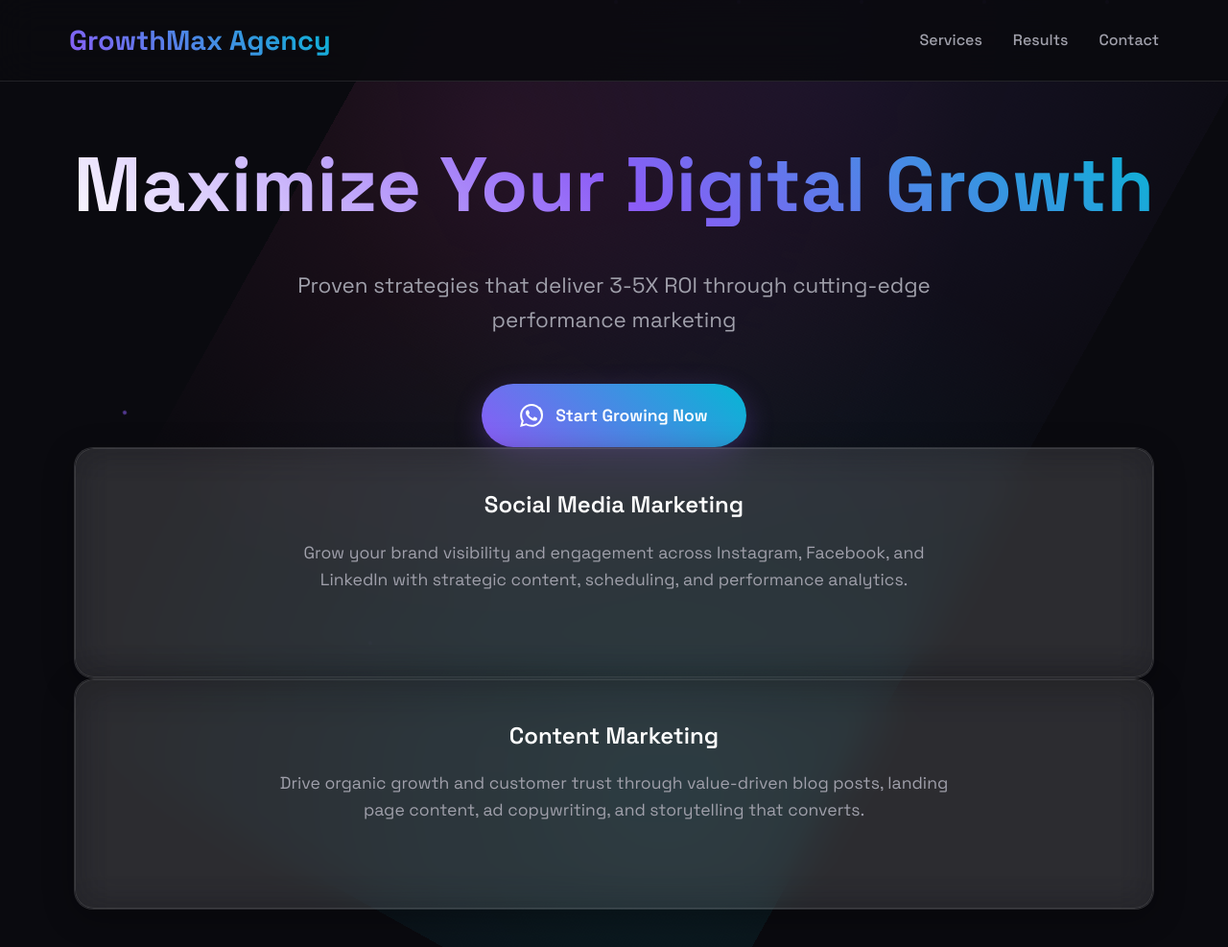
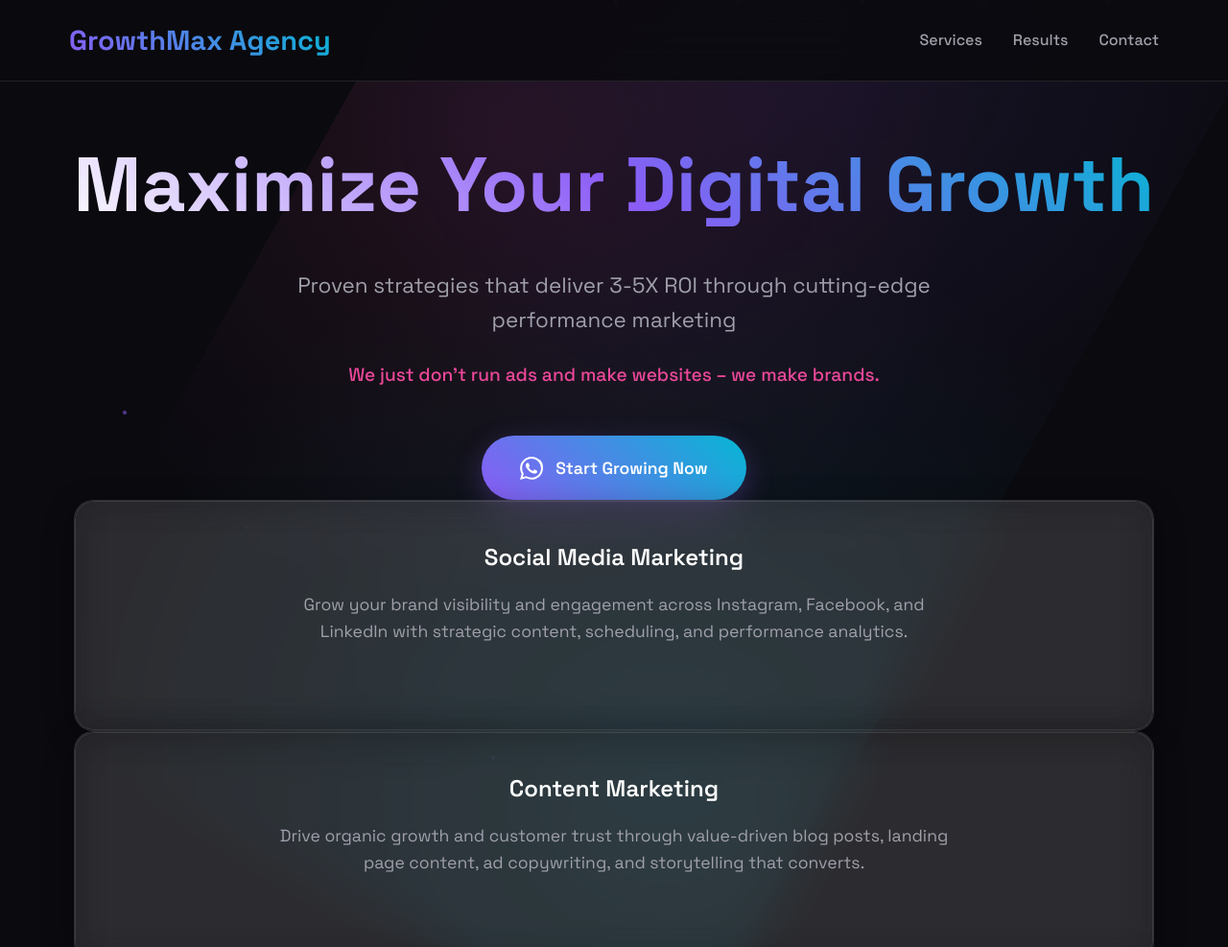
Before and after one commit to growthmaxagencycom/GrowthMaxAgency, a plain HTML site: page index.html in a window 1280 px wide. Shown: the top 987 px of the page at 96% size. Drawn offline with Linux system fonts and the light colour scheme.

Commit message:
Update index.html

```diff
--- a/index.html
+++ b/index.html
@@ -482,6 +482,10 @@
     <div class="hero-content">
       <h1>Maximize Your Digital Growth</h1>
       <p>Proven strategies that deliver 3-5X ROI through cutting-edge performance marketing</p>
+      <p style="margin-top: -1.5rem; font-size: 1.2rem; color: #ec4899; font-weight: 500;">
+  We just don't run ads and make websites – we make brands.
+</p>
+
       <a href="https://wa.me/qr/ISUGRJ3U4Q5CN1" class="cta-button" target="_blank">
         <svg width="24" height="24" viewBox="0 0 24 24" fill="currentColor">
           <path d="M17.472 14.382c-.297-.149-1.758-.867-2.03-.967-.273-.099-.471-.148-.67.15-.197.297-.767.966-.94 1.164-.173.199-.347.223-.644.075-.297-.15-1.255-.463-2.39-1.475-.883-.788-1.48-1.761-1.653-2.059-.173-.297-.018-.458.13-.606.134-.133.298-.347.446-.52.149-.174.198-.298.298-.497.099-.198.05-.371-.025-.52-.075-.149-.669-1.612-.916-2.207-.242-.579-.487-.5-.669-.51-.173-.008-.371-.01-.57-.01-.198 0-.52.074-.792.372-.272.297-1.04 1.016-1.04 2.479 0 1.462 1.065 2.875 1.213 3.074.149.198 2.096 3.2 5.077 4.487.709.306 1.262.489 1.694.625.712.227 1.36.195 1.871.118.571-.085 1.758-.719 2.006-1.413.248-.694.248-1.289.173-1.413-.074-.124-.272-.198-.57-.347m-5.421 7.403h-.004a9.87 9.87 0 01-5.031-1.378l-.361-.214-3.741.982.998-3.648-.235-.374a9.86 9.86 0 01-1.51-5.26c.001-5.45 4.436-9.884 9.888-9.884 2.64 0 5.122 1.03 6.988 2.898a9.825 9.825 0 012.893 6.994c-.003 5.45-4.437 9.884-9.885 9.884m8.413-18.297A11.815 11.815 0 0012.05 0C5.495 0 .16 5.335.157 11.892c0 2.096.547 4.142 1.588 5.945L.057 24l6.305-1.654a11.882 11.882 0 005.683 1.448h.005c6.554 0 11.89-5.335 11.893-11.893A11.821 11.821 0 0020.885 3.085"/>
```
